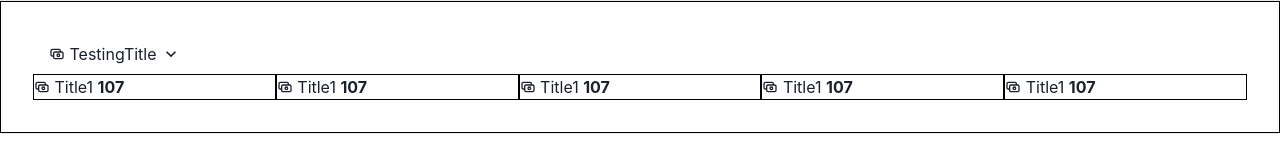
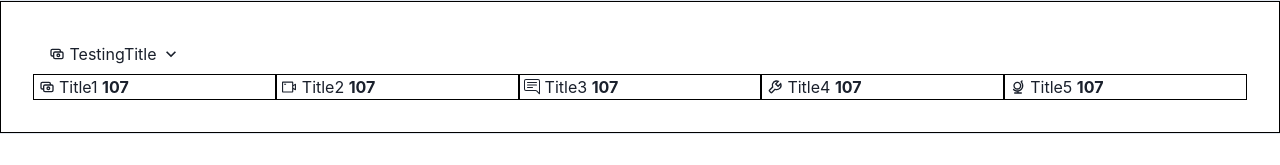
Before and after one commit to charles-afk/chakraPrac, a React (Create React App) app in the folder chakra/: page / in a window 1280 px wide. Shown: the top 165 px of the page. Built offline with nearby package versions, Linux system fonts and the light colour scheme.

Commit message:
skeleton2

```diff
--- a/chakra/src/Dropdown.tsx
+++ b/chakra/src/Dropdown.tsx
@@ -1,4 +1,4 @@
-import React, { Fragment } from 'react'
+import { Fragment } from 'react';
 import {
     Box,
     Text,
@@ -9,11 +9,15 @@ import {
     AccordionButton,
     AccordionIcon,
     AccordionPanel
-} from "@chakra-ui/react"
-import { HiOutlineCash } from 'react-icons/hi'
+} from "@chakra-ui/react";
+import { HiOutlineCash } from 'react-icons/hi';
+import { AiOutlineVideoCamera } from 'react-icons/ai';
+import { BsChatRightText } from 'react-icons/bs';
+import { BiWrench } from 'react-icons/bi';
+import { TiGlobeOutline } from 'react-icons/ti'
 
 const Dropdown = () => {
-    const service = { service: 107 }
+    const service = { service: 107 };
 
     return (
         <Fragment>
@@ -35,7 +39,7 @@ const Dropdown = () => {
                                 <Box style={{border:'1px solid black'}}
                                 w='20%'>
                                     <Flex>
-                                        <Center>
+                                        <Center>&nbsp;
                                             <HiOutlineCash/>&nbsp;
                                             <Text>Title1</Text>&nbsp;
                                             <Text fontWeight='bold'>
@@ -50,9 +54,9 @@ const Dropdown = () => {
                                 <Box style={{border:'1px solid black'}}
                                 w='20%'>
                                     <Flex>
-                                        <Center>
-                                            <HiOutlineCash/>&nbsp;
-                                            <Text>Title1</Text>&nbsp;
+                                        <Center>&nbsp;
+                                            <AiOutlineVideoCamera/>&nbsp;
+                                            <Text>Title2</Text>&nbsp;
                                             <Text fontWeight='bold'>
                                                 {service.service}
                                             </Text>
@@ -65,9 +69,9 @@ const Dropdown = () => {
                                 <Box style={{border:'1px solid black'}}
                                 w='20%'>
                                     <Flex>
-                                        <Center>
-                                            <HiOutlineCash/>&nbsp;
-                                            <Text>Title1</Text>&nbsp;
+                                        <Center>&nbsp;
+                                            <BsChatRightText/>&nbsp;
+                                            <Text>Title3</Text>&nbsp;
                                             <Text fontWeight='bold'>
                                                 {service.service}
                                             </Text>
@@ -80,9 +84,9 @@ const Dropdown = () => {
                                 <Box style={{border:'1px solid black'}}
                                 w='20%'>
                                     <Flex>
-                                        <Center>
-                                            <HiOutlineCash/>&nbsp;
-                                            <Text>Title1</Text>&nbsp;
+                                        <Center>&nbsp;
+                                            <BiWrench/>&nbsp;
+                                            <Text>Title4</Text>&nbsp;
                                             <Text fontWeight='bold'>
                                                 {service.service}
                                             </Text>
@@ -95,9 +99,9 @@ const Dropdown = () => {
                                 <Box style={{border:'1px solid black'}}
                                 w='20%'>
                                     <Flex>
-                                        <Center>
-                                            <HiOutlineCash/>&nbsp;
-                                            <Text>Title1</Text>&nbsp;
+                                        <Center>&nbsp;
+                                            <TiGlobeOutline/>&nbsp;
+                                            <Text>Title5</Text>&nbsp;
                                             <Text fontWeight='bold'>
                                                 {service.service}
                                             </Text>
@@ -113,7 +117,7 @@ const Dropdown = () => {
                 </AccordionItem>
             </Accordion>
         </Fragment>
-    )
+    );
 }
 
-export default Dropdown
+export default Dropdown;
```
